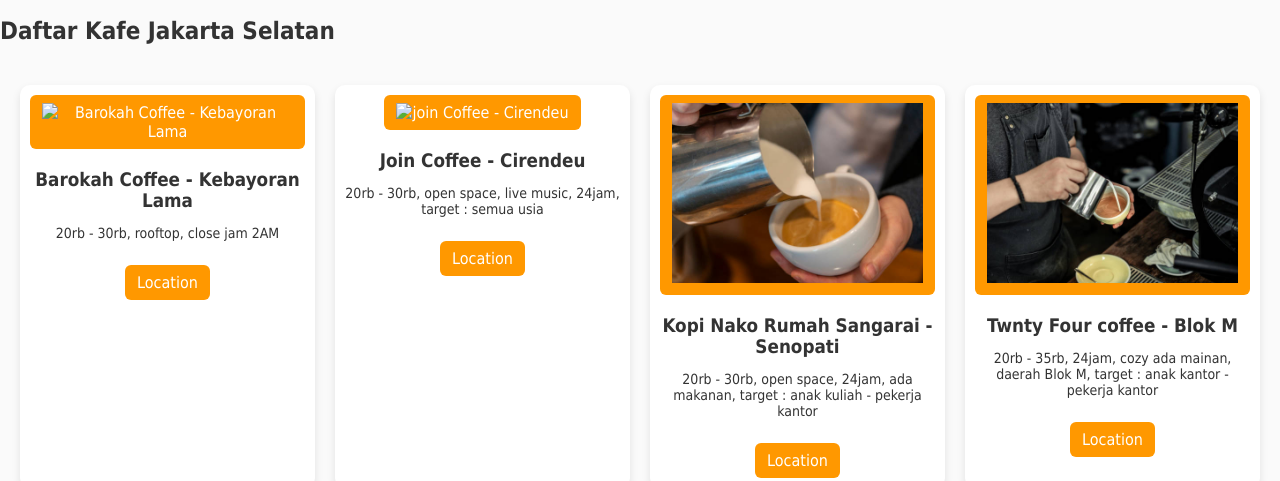
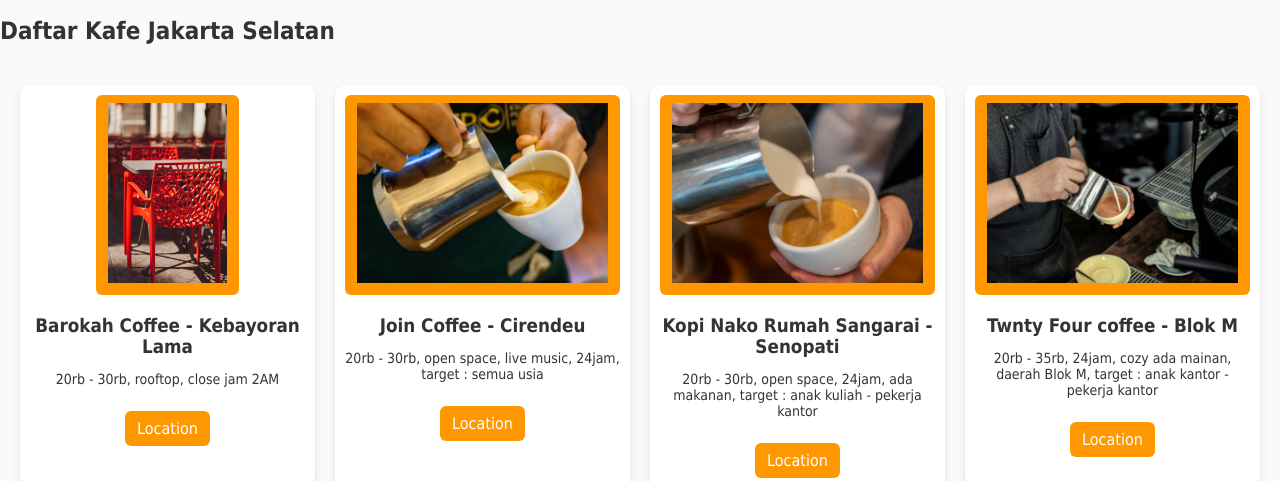
Before and after one commit to andikabastanta96-ui/Rekomendasi-Cafe-Jakarta-Selatan, a plain HTML site: page index.html in a window 1280 px wide. Shown: the part 342-823 px from the top of the page. Drawn offline with Linux system fonts and the light colour scheme; files whose address does not match are found by name.

Commit message:
Update index.html

```diff
--- a/index.html
+++ b/index.html
@@ -33,7 +33,7 @@ Selain suasananya yang nyaman buat nugas atau kerja santai, beberapa kafe juga p
 
     <div class="card">
       <a href="barokah-coffee.html">
-      <img src="./img/kafe1.jpg" alt="Barokah Coffee - Kebayoran Lama"> </a>
+      <img src="./kafe1.jpg" alt="Barokah Coffee - Kebayoran Lama"> </a>
     <h3>Barokah Coffee - Kebayoran Lama</h3>
     <p>20rb - 30rb, rooftop, close jam 2AM</p>
       <a href="https://maps.app.goo.gl/ERGUEbB1gXsHuro7A" target="_blank">Location </a>
@@ -41,7 +41,7 @@ Selain suasananya yang nyaman buat nugas atau kerja santai, beberapa kafe juga p
 
     <div class="card">
       <a href= "join coffee.html">
-      <img src="./img/kafe9.jpg" alt="join Coffee - Cirendeu">
+      <img src="./kafe9.jpg" alt="join Coffee - Cirendeu">
     </a>
       <h3>Join Coffee - Cirendeu</h3>
       <p>20rb - 30rb, open space, live music, 24jam, target : semua usia</p>
```
